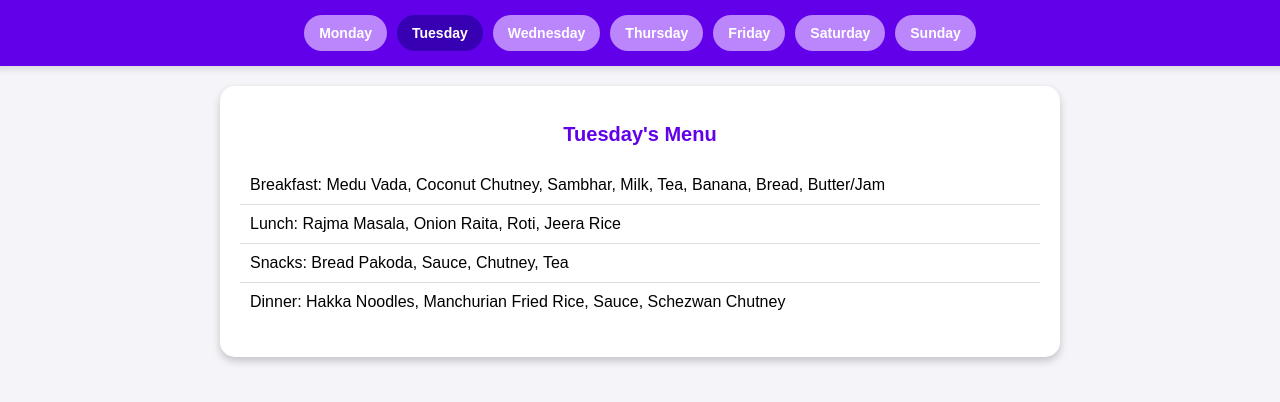
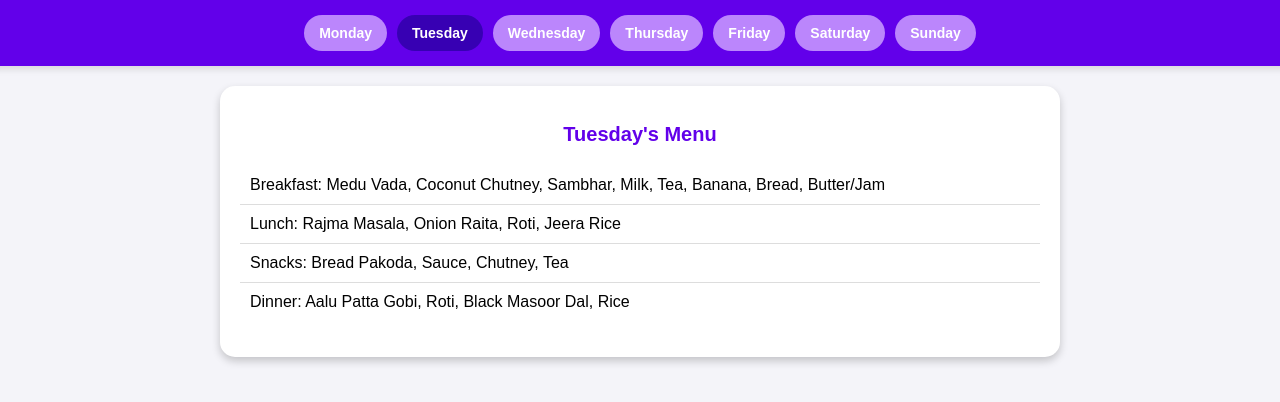
Before and after one commit to BikramNarayan/mess, a plain HTML site: page index.html in a window 1280 px wide. Drawn offline with Linux system fonts and the light colour scheme.

Commit message:
Updated menu

```diff
--- a/index.html
+++ b/index.html
@@ -117,32 +117,32 @@
            "Monday": {
         "Breakfast": "Pav Bhaji, Daliya, Milk, Tea, Banana / Egg 1pc, Bread Butter",
         "Lunch": "Spicy Chhola, Poori, Curd, Jeera Rice",
-                "Snacks": "Dry Maggie, Tea",
-                "Dinner": "Arahar Dal Fry, Lauki Kofta, Roti, Rice"
+        "Snacks": "Maggi",
+        "Dinner": "Arahar Dal Fry, Aloo Methi, Roti, Rice"
     },
     "Tuesday": {
         "Breakfast": "Medu Vada, Coconut Chutney, Sambhar, Milk, Tea, Banana, Bread, Butter/Jam",
         "Lunch": "Rajma Masala, Onion Raita, Roti, Jeera Rice",
         "Snacks": "Bread Pakoda, Sauce, Chutney, Tea",
-                "Dinner": "Hakka Noodles, Manchurian Fried Rice, Sauce, Schezwan Chutney"
+        "Dinner": "Aalu Patta Gobi, Roti, Black Masoor Dal, Rice"
     },
     "Wednesday": {
         "Breakfast": "Aloo Paratha, Curd, Milk, Tea, Banana/Egg, Bread, Butter/Jam",
-                "Lunch": "Sambhar, Roti, Rice, Aloo Kundru",
+        "Lunch": "Sambhar, Roti, Rice, Aloo Gobi",
         "Snacks": "Pyaz Bhajiya, Chutney, Tea",
-                "Dinner": "Paneer Butter Masala, Zeera Rice, Mix Dal Fry, Jalebi/Moong Dal Halwa"
+        "Dinner": "Palak Paneer, Zeera Rice, Mix Dal Fry, Jalebi/Moong Dal Halwa"
     },
     "Thursday": {
-                "Breakfast": "Poha, Green Chutney, Banana/Egg, Milk, Tea, Bread, Butter/Jam",
+        "Breakfast": "Aloo Puri, Banana/Egg, Milk, Tea, Bread, Butter/Jam",
         "Lunch": "Aloo Pyaz Bhujia, Kadhi, Pyaz Pakoda, Rice, Roti",
-                "Snacks": "Chola Samosa/Samosa (2 pcs), Tea",
-                "Dinner": "Soya Matar Sabji, Rice, Roti, Arahar Dal"
+        "Snacks": "Chola Samosa, Tea",
+        "Dinner": "Aloo Matar Gajar, Rice, Roti, Arahar Dal"
     },
     "Friday": {
-                "Breakfast": "Aloo Poori, Banana/Egg 1 pc, Bread, Butter Jam",
-                "Lunch": "Bhindi Fry, Arahar Dal Fry, Roti, Rice",
+        "Breakfast": "Gobi Paratha, Banana/Egg 1 pc, Bread, Butter Jam",
+        "Lunch": "Aloo Palak, Arahar Dal Fry, Roti, Rice",
         "Snacks": "Cutlet, Ketchup, Tea",
-                "Dinner": "Kashmiri Dum Aloo, Vegetable Tahri, Roti, Raita (Thick)"
+        "Dinner": "Kashmiri Dum Aloo, Vegetable Tahri, Raita Thick"
     },
     "Saturday": {
         "Breakfast": "Paratha, White Matar Sabji, Milk, Tea, Banana/Egg, Bread, Butter/Jam",
@@ -154,7 +154,7 @@
         "Breakfast": "Uttapam, Sambhar, Coconut Chutney, Milk, Tea, Banana/Egg, Bread, Butter/Jam",
         "Lunch": "Vegetable Biryani, Dal Makhni, Tawa Paratha, Raita",
         "Snacks": "Chana Masala, Tea",
-                "Dinner": "Ice Cream, Jeera Rice, Roti, Kadai Paneer, Punjabi Dal Tadka"
+        "Dinner": "Sewai, Jeera Rice, Roti, Kadai Paneer, Punjabi Dal Tadka"
     }
         };
 
```
Lines whose indentation alone changed are shown as unchanged.
